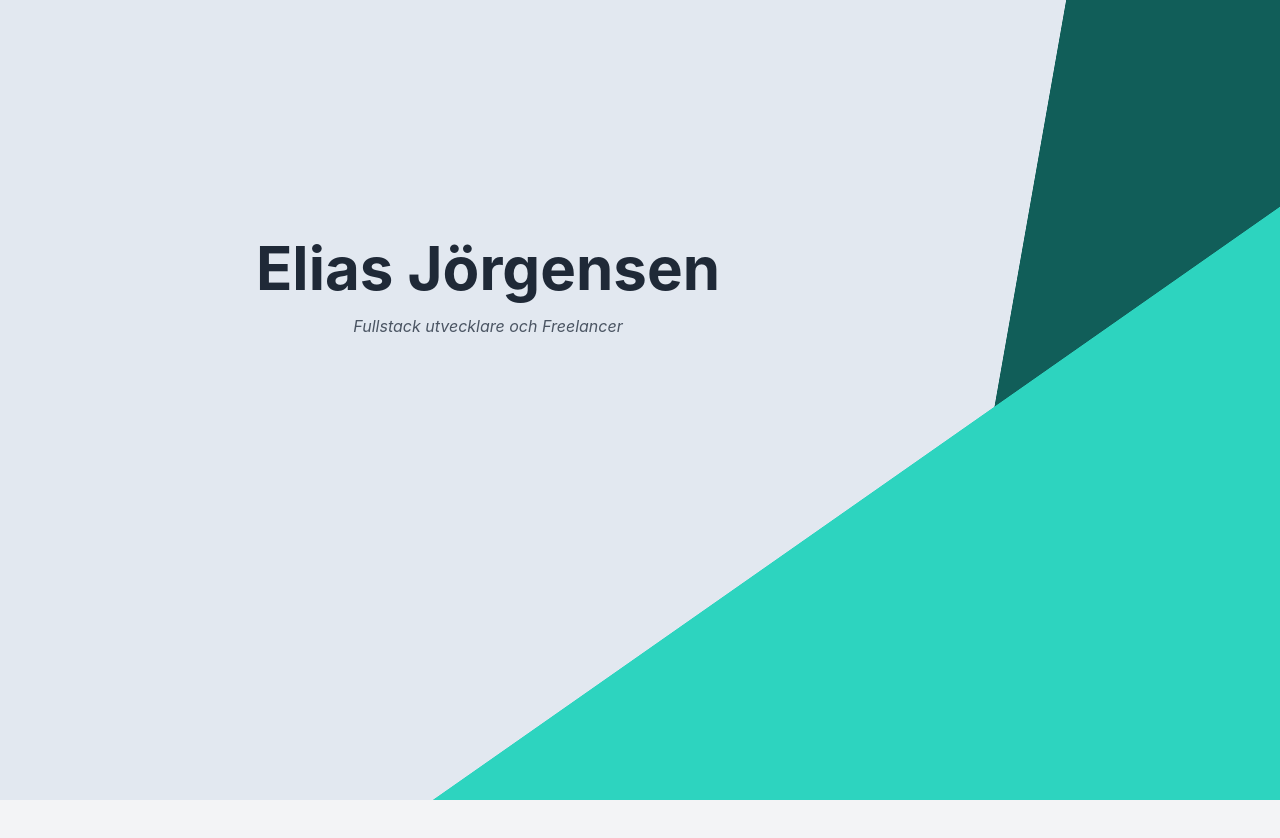
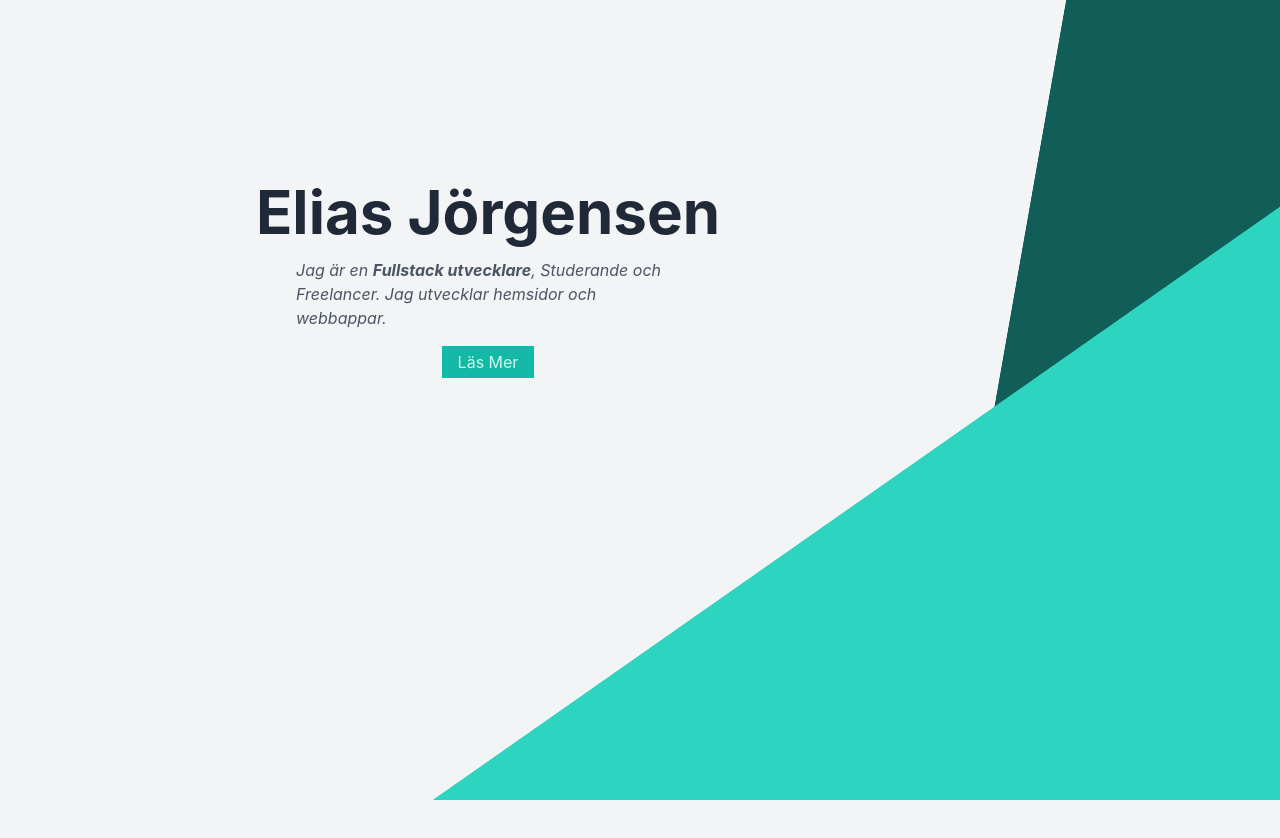
Before and after one commit to saile515/old-portfolio, a Next.js app: page / in a window 1280 px wide. Shown: the top 838 px of the page. Built offline with nearby package versions, Linux system fonts and the light colour scheme.

Commit message:
Header animation

```diff
--- /dev/null
+++ b/components/General/Button.tsx
@@ -0,0 +1,11 @@
+import { MouseEvent, ReactNode } from "react";
+
+export default function Button(props: { children?: ReactNode; onClick: (event: MouseEvent) => void }) {
+	return (
+		<button
+			onClick={(event) => props.onClick(event)}
+			className="relative min-h-2 min-w-4 bg-teal-500 text-teal-100 px-4 py-1 my-2 transition-[bottom,right,box-shadow] bottom-0 right-0 hover:bottom-[2px] hover:right-[2px] hover:shadow-[2px_2px_0_0_#115e59]">
+			{props.children}
+		</button>
+	);
+}
--- a/components/Intro/Header.tsx/index.tsx
+++ /dev/null
@@ -1,10 +0,0 @@
-export default function Header() {
-	return (
-		<div className=" w-full h-screen bg-slate-200 bg-[linear-gradient(145deg,transparent,transparent_65%,#2dd4bf_65.05%),linear-gradient(100deg,transparent,transparent_75%,#115e59_75.05%)]">
-			<div className="w-[70%] h-[60%] flex flex-col justify-center items-center m-10">
-				<h1 className="text-gray-800 font-bold text-4xl sm:text-6xl my-4">Elias Jörgensen</h1>
-				<p className="text-gray-600 italic">Fullstack utvecklare och Freelancer</p>
-			</div>
-		</div>
-	);
-}
--- /dev/null
+++ b/components/Intro/Header/index.tsx
@@ -0,0 +1,32 @@
+import Button from "../../General/Button";
+import useScrollHeight from "../../../hooks/useScrollHeight";
+import useWindowSize from "../../../hooks/useWindowSize";
+
+export default function Header() {
+	const scrollHeight = useScrollHeight();
+	const windowSize = useWindowSize();
+
+	return (
+		<div
+			style={{
+				height: windowSize.height * (1 - scrollHeight / windowSize.height),
+				background: `linear-gradient(${(scrollHeight / windowSize.height) * 50 + 145}deg,transparent,transparent 65%,#2dd4bf 65.05%),linear-gradient(${
+					-(scrollHeight / windowSize.height) * 25 + 100
+				}deg,transparent,transparent 75%,#115e59 75.05%)`,
+			}}
+			className=" w-full bg-gray-200">
+			<div className="w-[70%] h-[60%] flex flex-col justify-center items-center m-10">
+				<h1 className="text-gray-800 font-bold text-4xl sm:text-6xl my-2">Elias Jörgensen</h1>
+				<p className="text-gray-600 max-w-sm italic my-2">
+					Jag är en <span className="font-bold">Fullstack utvecklare</span>, Studerande och Freelancer. Jag utvecklar hemsidor och webbappar.
+				</p>
+				<Button
+					onClick={(event) => {
+						window.scrollTo({ top: windowSize.height / 2, behavior: "smooth" });
+					}}>
+					Läs Mer
+				</Button>
+			</div>
+		</div>
+	);
+}
--- /dev/null
+++ b/hooks/useScrollHeight.ts
@@ -0,0 +1,19 @@
+import { useEffect, useState } from "react";
+
+export default function useScrollHeight() {
+	const [scrollHeight, setScrollHeight] = useState(0);
+
+	function handleScroll() {
+		setScrollHeight(window.scrollY);
+	}
+
+	useEffect(() => {
+		if (typeof window !== "undefined") {
+			window.addEventListener("scroll", handleScroll);
+			handleScroll();
+
+			return () => window.removeEventListener("resize", handleScroll);
+		}
+	}, []);
+	return scrollHeight;
+}
--- /dev/null
+++ b/hooks/useWindowSize.ts
@@ -0,0 +1,25 @@
+import { useEffect, useState } from "react";
+
+export default function useWindowSize() {
+	const [windowSize, setWindowSize] = useState({
+		width: 0,
+		height: 0,
+	});
+
+	function handleResize() {
+		setWindowSize({
+			width: window.innerWidth,
+			height: window.innerHeight,
+		});
+	}
+
+	useEffect(() => {
+		if (typeof window !== "undefined") {
+			window.addEventListener("resize", handleResize);
+			handleResize();
+
+			return () => window.removeEventListener("resize", handleResize);
+		}
+	}, []);
+	return windowSize;
+}
--- a/pages/index.tsx
+++ b/pages/index.tsx
@@ -1,5 +1,5 @@
 import Head from "next/head";
-import Header from "../components/Intro/Header.tsx";
+import Header from "../components/Intro/Header";
 import { NextPage } from "next";
 
 const Home: NextPage = () => {
```
Also changed, not shown: tsconfig.json (indentation only), 1 other file (tests, documents, lock files or other folders).
